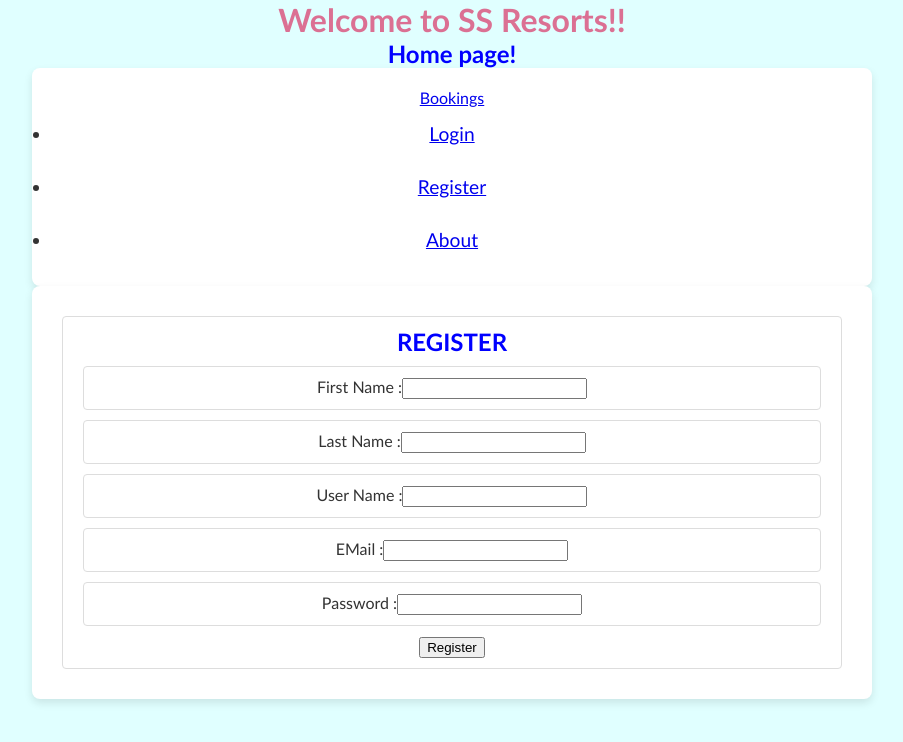
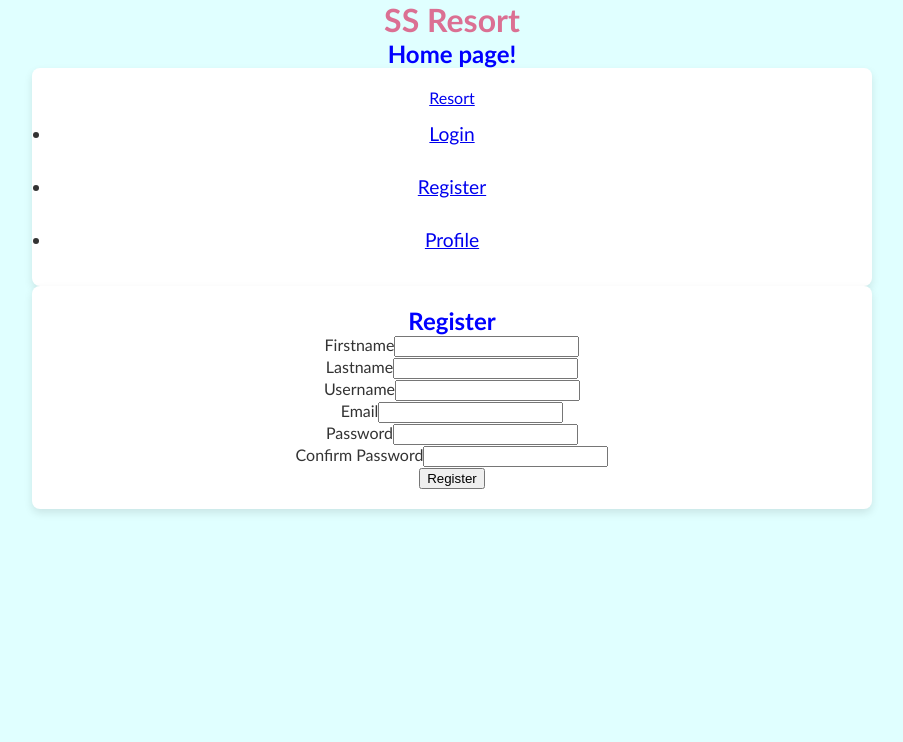
Before and after one commit to Sheelasv99/UI-SSV, a React (Create React App) app in the folder client/: page /register in a window 1280 px wide. Shown: the top 742 px of the page, without its empty margins (188-1091 px from the left). Built offline with nearby package versions, Linux system fonts and the light colour scheme.

Commit message:
updat files

```diff
--- a/client/src/App.js
+++ b/client/src/App.js
@@ -1,38 +1,47 @@
-
+import React, { useState } from 'react'; // Import useState from react
 import './App.css';
-import {BrowserRouter,Routes,Route} from "react-router-dom";
-import Bookings from './components/pages/Bookings';
-import About from './components/pages/About';
-import Navbar from './components/pages/Navbar';
-import Login from './components/pages/Login';
-import Register from './components/pages/Register';
+import { BrowserRouter, Routes, Route, Navigate } from "react-router-dom";
+import Bookings from "./components/pages/Bookings";
+import About from "./components/pages/About";
+import Login from "./components/pages/Login";
+import Register from "./components/pages/Register";
+import Profile from "./components/pages/Profile";
+import Navbar from "./components/pages/Navbar";
 
 const bookings = [
-
   {
-    id: 4567,
-    roomtype: "KING ROOM"
+      id:4567,
+      roomtype:"KING ROOM"
   },
   {
-    id: 6543,
-    roomtype: "TWO QUEEN SUITE ROOM"
+     id: 87654,
+     roomtype:"Two queen suite"
+  },
+  {
+      id:23456,
+      roomtype:"KING Room suite"
   },
 ];
 
 function App() {
+  const [isAuthenticated, setIsAuthenticated] = useState(false); // Use useState here for authentication state
+
   return (
     <div className="App">
-      <h1> Welcome to SS Resorts!!</h1>
+      <h1>SS Resort</h1>
       <BrowserRouter>
-      <Routes>
-        <Route path='/' element={<Navbar/>}>
-         <Route path="Login" element={<Login/>}/>
-         <Route path="Register" element={<Register/>}/>
-         <Route path="About" element={ <About/>}/>
-         <Route path="bookings" element={<Bookings bookings={bookings} />}/>
-
-        </Route>
-      </Routes>
+        <Routes>
+          <Route path="/" element={<Navbar />} >
+            <Route index element={<About />} />
+            <Route path="/register" element={<Register setIsAuthenticated={setIsAuthenticated} />} />
+            <Route path="/login" element={<Login setIsAuthenticated={setIsAuthenticated} />} />
+            <Route path="/bookings" element={<Bookings bookings={bookings} />} />
+            <Route
+              path="/profile"
+              element={isAuthenticated ? <Profile /> : <Navigate to="/login" />}
+            />
+          </Route>
+        </Routes>
       </BrowserRouter>
     </div>
   );
--- a/client/src/components/pages/Login.js
+++ b/client/src/components/pages/Login.js
@@ -1,25 +1,76 @@
-const Login =() =>{
-    return (
-         <div className="container">
-            <form className="col">
-                <h2>
-                    LOGIN
-                </h2>
-                <div className="col">
-                    <label htmlFor="username" >User Name :</label>
-                    <input type="text" id="username" name="username" required/>
+import React, { useState } from 'react';
+import { fetchData } from '../../main.js';
+import { useNavigate } from 'react-router-dom';
 
-                </div>
-                <div className="col">
-                    <label htmlFor="password" >Password :</label>
-                    <input type="password" id="password" name="password" required/>
+const Login = ({ setIsAuthenticated }) => {
+  const navigate = useNavigate();
+  const [user, setUser] = useState({
+    username: '',
+    password: '',
+  });
 
-                </div>
-                <button type="submit">Login</button>
-            </form>
+  const [message, setMessage] = useState('');
 
-         </div>
-    );
+  const { username, password } = user;
+
+  const onChange = (e) => setUser({ ...user, [e.target.name]: e.target.value });
+
+  const onSubmit = async (e) => {
+    e.preventDefault();
+
+    try {
+      const data = await fetchData('/user/login', {
+        username,
+        password,
+      }, 'POST');
+
+      if (!data.message) {
+        setMessage('Login successful!');
+        setIsAuthenticated(true);
+        localStorage.setItem('isAuthenticated', 'true');
+        navigate('/profile');
+      } else {
+        setMessage(data.message);
+      }
+    } catch (error) {
+      console.error('Error during login:', error);
+      setMessage('An error occurred. Please try again.');
+    }
+  };
+
+  return (
+    <div className="container mt-5">
+      <h2 className="text-center">Login</h2>
+      <form onSubmit={onSubmit}>
+        <div className="mb-3">
+          <label htmlFor="username" className="form-label">Username</label>
+          <input
+            type="text"
+            className="form-control"
+            id="username"
+            name="username"
+            onChange={onChange}
+            value={username}
+            required
+          />
+        </div>
+        <div className="mb-3">
+          <label htmlFor="password" className="form-label">Password</label>
+          <input
+            type="password"
+            className="form-control"
+            id="password"
+            name="password"
+            onChange={onChange}
+            value={password}
+            required
+          />
+        </div>
+        <button type="submit" className="btn btn-primary">Login</button>
+      </form>
+      {message && <p className="text-center mt-3">{message}</p>}
+    </div>
+  );
 };
 
 export default Login;
--- a/client/src/components/pages/Navbar.js
+++ b/client/src/components/pages/Navbar.js
@@ -7,7 +7,7 @@ const Navbar = () => {
       <h2 className="traveling-header">Home page!</h2>
       <nav className="navbar navbar-expand-lg navbar-light bg-light">
         <div className="container">
-          <Link className="navbar-brand" to="/">Bookings</Link>
+          <Link className="navbar-brand" to="/">Resort</Link>
           <div className="collapse navbar-collapse">
             <ul className="navbar-nav me-auto mb-2 mb-lg-0">
               <li className="nav-item">
@@ -17,7 +17,7 @@ const Navbar = () => {
                 <Link className="nav-link" to="/register">Register</Link>
               </li>
               <li className="nav-item">
-                <Link className="nav-link" to="/profile">About</Link>
+                <Link className="nav-link" to="/Profile">Profile</Link>
               </li>
             </ul>
           </div>
--- /dev/null
+++ b/client/src/components/pages/Profile.js
@@ -0,0 +1,78 @@
+import React, { useState, useEffect } from 'react';
+import { fetchData } from '../../main.js';
+
+const Profile = () => {
+  const [user] = useState({ username: 'sheela' });
+  const [bookings, setBookings] = useState([]);
+  const [newBooking, setNewBooking] = useState({ roomtype: '', arrivaldate: '' });
+  const [message, setMessage] = useState('');
+
+  useEffect(() => {
+    const fetchBookings = async () => {
+      try {
+        const data = await fetchData(`/user/${user.username}/bookings`, {}, 'GET');
+        setBookings(data);
+      } catch (error) {
+        console.error('Error fetching bookings:', error);
+      }
+    };
+
+    fetchBookings();
+  }, [user.username]);
+
+  const addBooking = async (e) => {
+    e.preventDefault();
+    try {
+      const data = await fetchData(`/user/${user.username}/bookings`, newBooking, 'POST');
+      setBookings([...bookings, data]);
+      setNewBooking({ roomtype: '', arrivaldate: '' });
+      setMessage('Booking added successfully!');
+    } catch (error) {
+      console.error('Error adding booking:', error);
+      setMessage('Failed to add booking. Please try again.');
+    }
+  };
+
+  return (
+    <div className="container mt-5">
+      <h2 className="text-center">{user.username}'s Profile</h2>
+      <form onSubmit={addBooking} className="mb-3">
+        <div className="mb-3">
+          <label htmlFor="roomtype" className="form-label">RoomType</label>
+          <input
+            type="text"
+            className="form-control"
+            id="roomtype"
+            value={newBooking.roomtype}
+            onChange={(e) => setNewBooking({ ...newBooking, roomtype: e.target.value })}
+            placeholder="Enter roomtype"
+            required
+          />
+        </div>
+        <div className="mb-3">
+          <label htmlFor="arrivaldate" className="form-label">Arrival Date</label>
+          <input
+            type="date"
+            className="form-control"
+            id="arrivaldate"
+            value={newBooking.arrivaldate}
+            onChange={(e) => setNewBooking({ ...newBooking, arrivaldate: e.target.value })}
+            required
+          />
+        </div>
+        <button type="submit" className="btn btn-primary">Add</button>
+      </form>
+      {message && <p className="text-center text-success">{message}</p>}
+      <h3 className="mt-4">Your reservations</h3>
+      <ul className="list-group">
+        {bookings.map((booking, index) => (
+          <li key={index} className="list-group-item">
+            <strong>RoomType:</strong> {booking.roomtype} | <strong>Arrival Date:</strong> {booking.arrivaldate}
+          </li>
+        ))}
+      </ul>
+    </div>
+  );
+};
+
+export default Profile;
--- a/client/src/components/pages/Register.js
+++ b/client/src/components/pages/Register.js
@@ -1,41 +1,136 @@
-const Register =() =>{
-    return (
-         <div className="container">
-            <form className="col">
-                <h2>
-                    REGISTER
-                </h2>
-                <div className="col">
-                    <label htmlFor="firstname" >First Name :</label>
-                    <input type="text" id="firstname" name="firstname" required/>
-                    </div>
-                    <div className="col">
-                    <label htmlFor="lastname" >Last Name :</label>
-                    <input type="text" id="lastname" name="lastname" required/>
+import React, { useState } from 'react';
+import { fetchData } from '../../main.js';
+import { useNavigate } from 'react-router-dom';
 
-                </div>
-                <div className="col">
-                    <label htmlFor="username" >User Name :</label>
-                    <input type="text" id="username" name="username" required/>
+const Register = ({ setIsAuthenticated }) => {
+  const navigate = useNavigate();
+  const [user, setUser] = useState({
+    firstname:'',
+    lastname:'',
+    username: '',
+    email: '',
+    password: '',
+    password2: '',
+  });
 
+  const [message, setMessage] = useState('');
 
-                </div>
-                <div className="col">
-                    <label htmlFor="email" >EMail :</label>
-                    <input type="text" id="email" name="email" required/>
+  const { firstname,lastname,username, email, password, password2 } = user;
 
-                </div>
+  const onChange = (e) => setUser({ ...user, [e.target.name]: e.target.value });
 
-                <div className="col">
-                    <label htmlFor="password" >Password :</label>
-                    <input type="password" id="password" name="password" required/>
+  const onSubmit = async (e) => {
+    e.preventDefault();
+    if (password !== password2) {
+      setMessage('Passwords must match!!!');
+      return;
+    }
 
-                </div>
-                <button type="submit">Register</button>
-            </form>
+    try {
+      const data = await fetchData('/user/register', {
+        firstname,
+        lastname,
+        username,
+        email,
+        password,
+      }, 'POST');
 
-         </div>
-    );
+      if (!data.message) {
+        setMessage('Registration successful!');
+        setIsAuthenticated(true); // Set authentication state to true
+        navigate('/profile');
+      } else {
+        setMessage(data.message); // Display specific error message from backend
+      }
+    } catch (error) {
+      console.error('Error during registration:', error);
+      setMessage('An error occurred. Please try again.'); // Generic error message
+    }
+  };
+
+  return (
+    <div className="container mt-5">
+      <h2 className="text-center">Register</h2>
+      <form onSubmit={onSubmit}>
+        <div className="mb-3">
+          <label htmlFor="firstname" className="form-label">Firstname</label>
+          <input
+            type="text"
+            className="form-control"
+            id="firstname"
+            name="firstname"
+            onChange={onChange}
+            value={firstname}
+            required
+          />
+        </div>
+
+        <div className="mb-3">
+          <label htmlFor="lastname" className="form-label">Lastname</label>
+          <input
+            type="text"
+            className="form-control"
+            id="lastname"
+            name="lastname"
+            onChange={onChange}
+            value={lastname}
+            required
+          />
+        </div>
+
+        <div className="mb-3">
+          <label htmlFor="username" className="form-label">Username</label>
+          <input
+            type="text"
+            className="form-control"
+            id="username"
+            name="username"
+            onChange={onChange}
+            value={username}
+            required
+          />
+        </div>
+        <div className="mb-3">
+          <label htmlFor="email" className="form-label">Email</label>
+          <input
+            type="email"
+            className="form-control"
+            id="email"
+            name="email"
+            onChange={onChange}
+            value={email}
+            required
+          />
+        </div>
+        <div className="mb-3">
+          <label htmlFor="password" className="form-label">Password</label>
+          <input
+            type="password"
+            className="form-control"
+            id="password"
+            name="password"
+            onChange={onChange}
+            value={password}
+            required
+          />
+        </div>
+        <div className="mb-3">
+          <label htmlFor="password2" className="form-label">Confirm Password</label>
+          <input
+            type="password"
+            className="form-control"
+            id="password2"
+            name="password2"
+            onChange={onChange}
+            value={password2}
+            required
+          />
+        </div>
+        <button type="submit" className="btn btn-primary">Register</button>
+      </form>
+      {message && <p className="text-center mt-3">{message}</p>}
+    </div>
+  );
 };
 
 export default Register;
--- /dev/null
+++ b/client/src/main.js
@@ -0,0 +1,15 @@
+export async function fetchData(route='',data={},methodType){
+    const response =await fetch('http://localhost:5000${route}',{
+        method: methodType,
+        headers:{
+            'Content-Type':'application/json'
+        },
+        body:JSON.stringify(data)
+    });
+    if(response.ok){
+        return await response.json();
+    }
+    else{
+        throw await response.json();
+    }
+}
```
